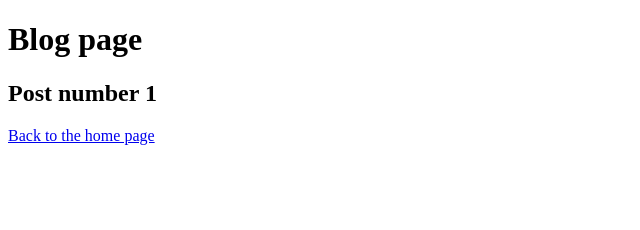
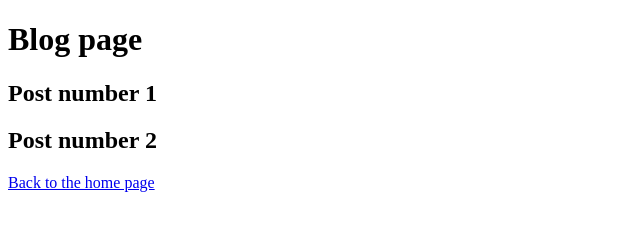
Before and after one commit to PedroRocha03/aulagithub, a plain HTML site: page blog.html in a window 1280 px wide. Shown: the whole page, without its empty margins (0-640 px from the left). Drawn offline with Linux system fonts and the light colour scheme.

Commit message:
Update blog

```diff
--- a/blog.html
+++ b/blog.html
@@ -8,6 +8,7 @@
 <body>
     <h1>Blog page</h1>
     <h2>Post number 1</h2>
+    <h2>Post number 2</h2>
     <a href="index.html">Back to the home page</a>
 </body>
 </html>
```
